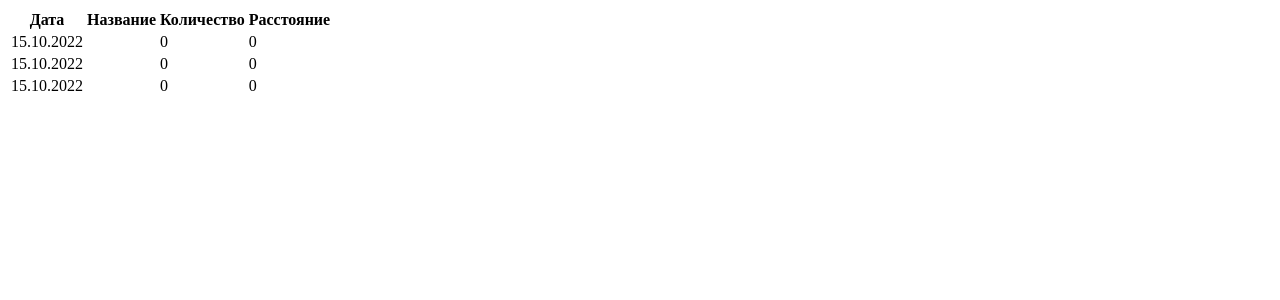
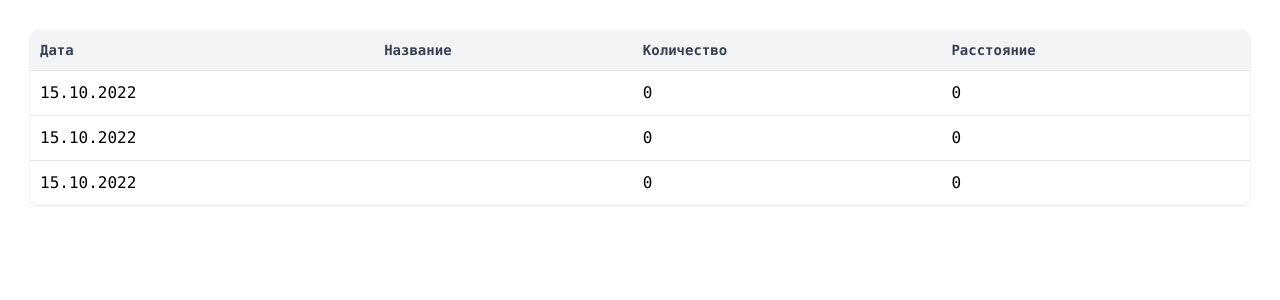
Before and after one commit to Dzhalal1/welbex-test, a Vue app: page / in a window 1280 px wide. Shown: the top 300 px of the page. Built offline with nearby package versions, Linux system fonts and the light colour scheme.

Commit message:
верстка таблицы

```diff
--- a/src/assets/main.css
+++ b/src/assets/main.css
@@ -1,3 +1,8 @@
 @tailwind base;
 @tailwind components;
 @tailwind utilities;
+
+* {
+    padding: 10px;
+    font-family: "Consolas", sans-serif;
+}
--- a/src/components/WTable.vue
+++ b/src/components/WTable.vue
@@ -1,14 +1,14 @@
 <template>
-  <div>
-    <table>
-      <thead>
-      <tr>
+    <div class="overflow-x-auto bg-white rounded-lg shadow overflow-y-auto relative p-0">
+      <table class="border-collapse table-auto w-full whitespace-no-wrap bg-white table-striped relative">
+        <thead class="text-sm text-gray-700 bg-gray-100">
+        <tr class="text-left">
           <th v-for="col in header" :key="col.value">{{ col.title }}</th>
         </tr>
         </thead>
         <tbody>
-      <tr v-for="(row,index) in body" :key="index">
-        <td v-for="col in header" :key="col.value">{{ row[col.value] }}</td>
+        <tr class="text-left bg-white border-t hover:bg-gray-50" v-for="(row,index) in body" :key="index">
+          <td class="" v-for="col in header" :key="col.value">{{ row[col.value] }}</td>
         </tr>
         </tbody>
       </table>
--- a/src/main.js
+++ b/src/main.js
@@ -1,10 +1,12 @@
 import Vue from 'vue'
 import App from './App.vue'
 import store from './store'
+import tailwindCss from './assets/main.css'
 
 Vue.config.productionTip = false
 
 new Vue({
-  store,
-  render: h => h(App)
+    store,
+    tailwindCss,
+    render: h => h(App)
 }).$mount('#app')
--- a/tailwind.config.js
+++ b/tailwind.config.js
@@ -1,6 +1,9 @@
 /** @type {import('tailwindcss').Config} */
 module.exports = {
-  content: [],
+  content: [
+    "./index.html",
+    "./src/**/*.{vue,js,ts,jsx,tsx}",
+  ],
   theme: {
     extend: {},
   },
```
Lines whose indentation alone changed are shown as unchanged.
